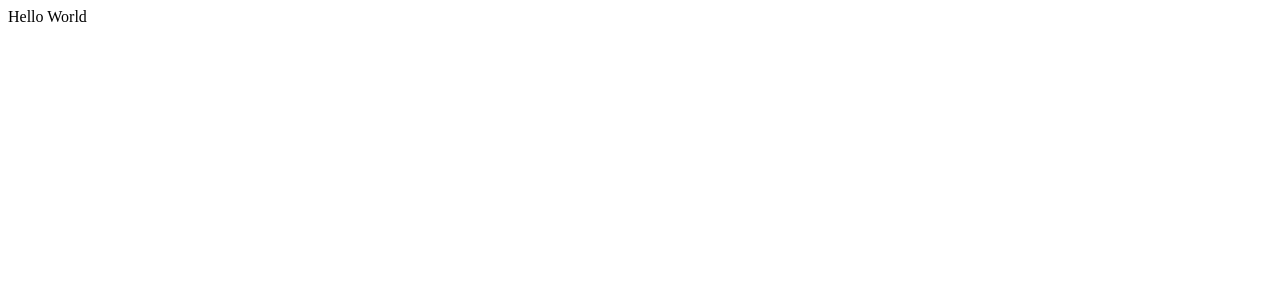
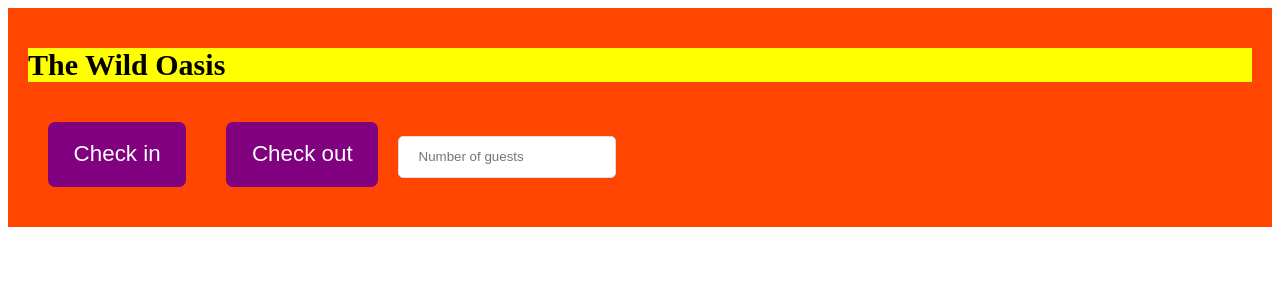
Before and after one commit to bikokwa/the-wild-oasis, a React (Vite) app: page / in a window 1280 px wide. Shown: the top 300 px of the page. Built offline with nearby package versions, Linux system fonts and the light colour scheme.

Commit message:
styled components intro

```diff
--- a/package.json
+++ b/package.json
@@ -11,7 +11,8 @@
   },
   "dependencies": {
     "react": "^19.0.0",
-    "react-dom": "^19.0.0"
+    "react-dom": "^19.0.0",
+    "styled-components": "^6.1.15"
   },
   "devDependencies": {
     "@eslint/js": "^9.19.0",
--- a/src/App.jsx
+++ b/src/App.jsx
@@ -1,5 +1,44 @@
+import styled from "styled-components";
+
+const H1 = styled.h1`
+  font-size: 30px;
+  font-weight: 600;
+  background-color: yellow;
+`;
+
+const Button = styled.button`
+  font-size: 1.4rem;
+  padding: 1.2rem 1.6rem;
+  font-weight: 500;
+  border: none;
+  border-radius: 7px;
+  background-color: purple;
+  color: white;
+  cursor: pointer;
+  margin: 20px;
+`;
+
+const Input = styled.input`
+  border: 1px solid #ddd;
+  border-radius: 5px;
+  padding: 0.8rem 1.2rem;
+`;
+
+const StyledApp = styled.div`
+  background-color: orangered;
+  padding: 20px;
+`;
+
 function App() {
-  return <div>Hello World</div>;
+  return (
+    <StyledApp>
+      <H1>The Wild Oasis</H1>
+      <Button>Check in</Button>
+      <Button>Check out</Button>
+
+      <Input type="number" placeholder="Number of guests" />
+    </StyledApp>
+  );
 }
 
 export default App;
```
Also changed, not shown: 1 other file (tests, documents, lock files or other folders).
